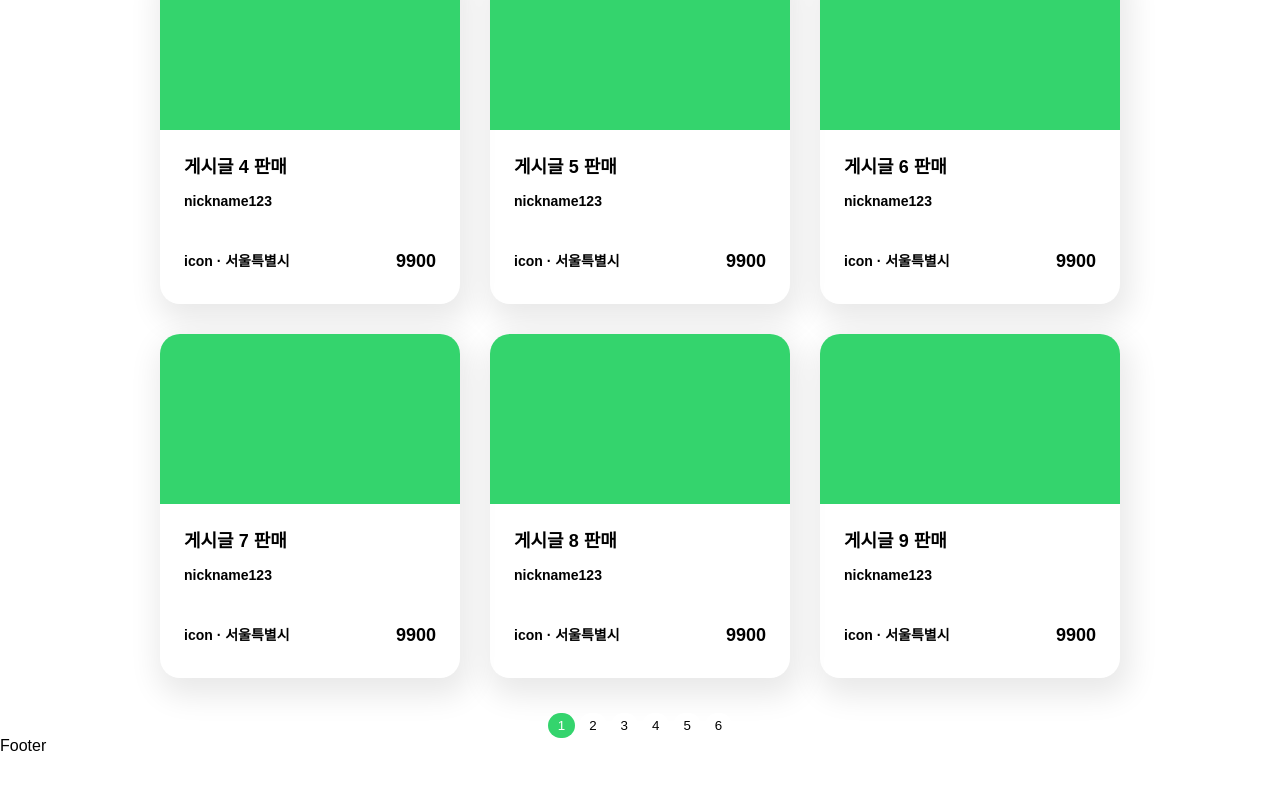
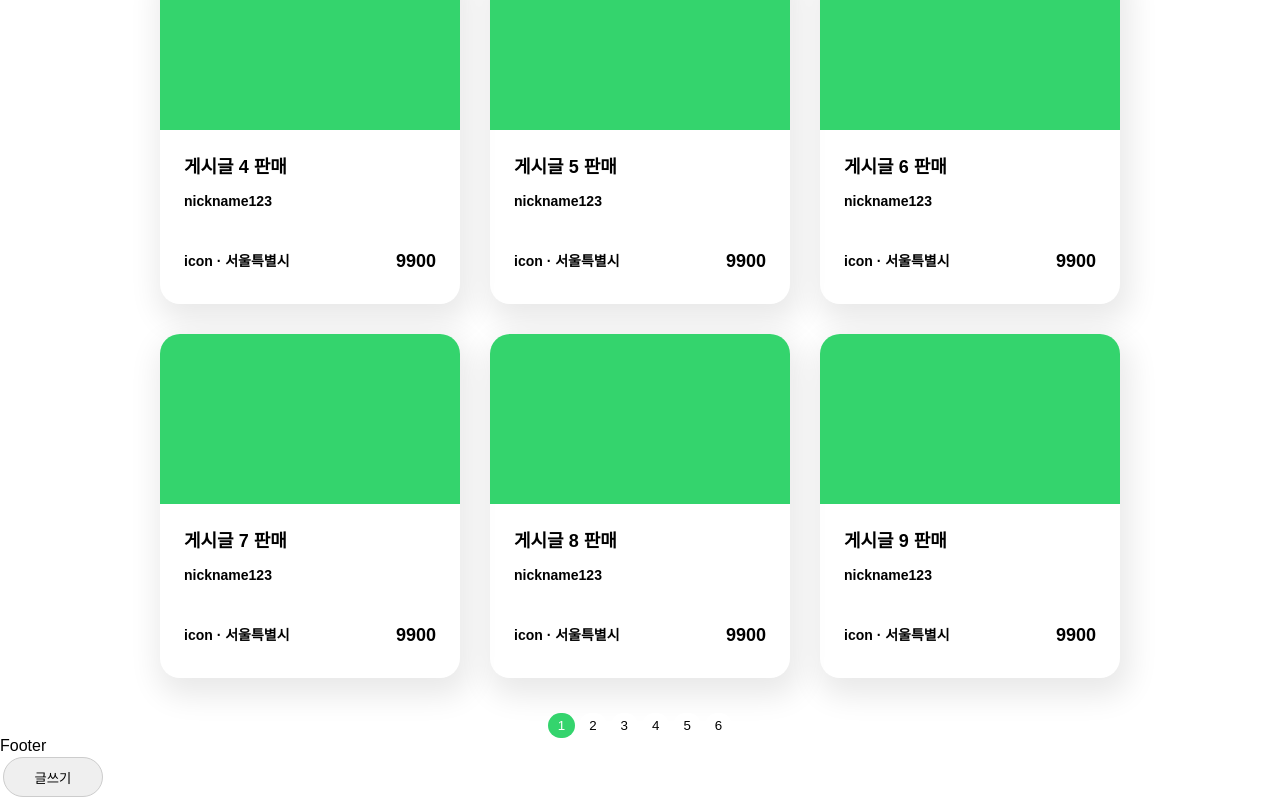
Before and after one commit to soolovepat/second-hand-frontend, a React (Create React App) app: page / in a window 1280 px wide. Shown: the part 1002-1802 px from the top of the page. Before the commit the page ends 1756 px from the top, so only its background shows below. Built offline with nearby package versions, Linux system fonts and the light colour scheme; data requests are answered from the project's data file; the HTML template or start-up script is replaced by a standard one.

Commit message:
feat: add write button

```diff
--- a/src/pages/pages/MainPage.js
+++ b/src/pages/pages/MainPage.js
@@ -3,14 +3,23 @@ import Header from "../../components/common/Header";
 import Footer from "../../components/common/Footer";
 import Banner from "../../components/common/Banner";
 import ListContainer from "../../containers/ListContainer";
+import Button from "../../common/Button";
+import { useNavigate } from "react-router-dom";
 
 const MainPage = () => {
+  const navigate = useNavigate();
+  const handleWrite = () => {
+    navigate("/write");
+  };
   return (
     <div>
       <Header />
       <Banner />
       <ListContainer />
       <Footer />
+      <Button size={"sm"} onClick={handleWrite}>
+        글쓰기
+      </Button>
     </div>
   );
 };
```
